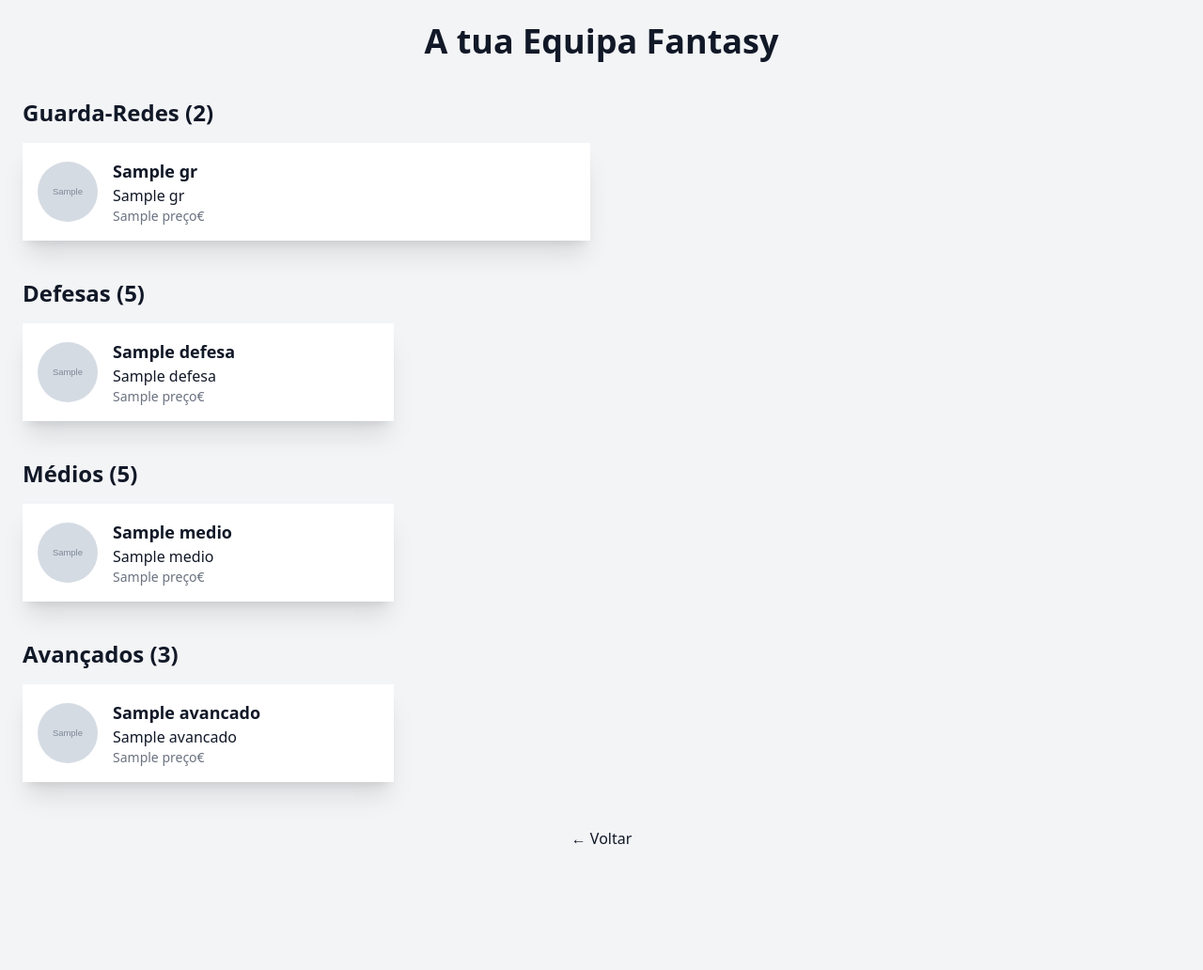
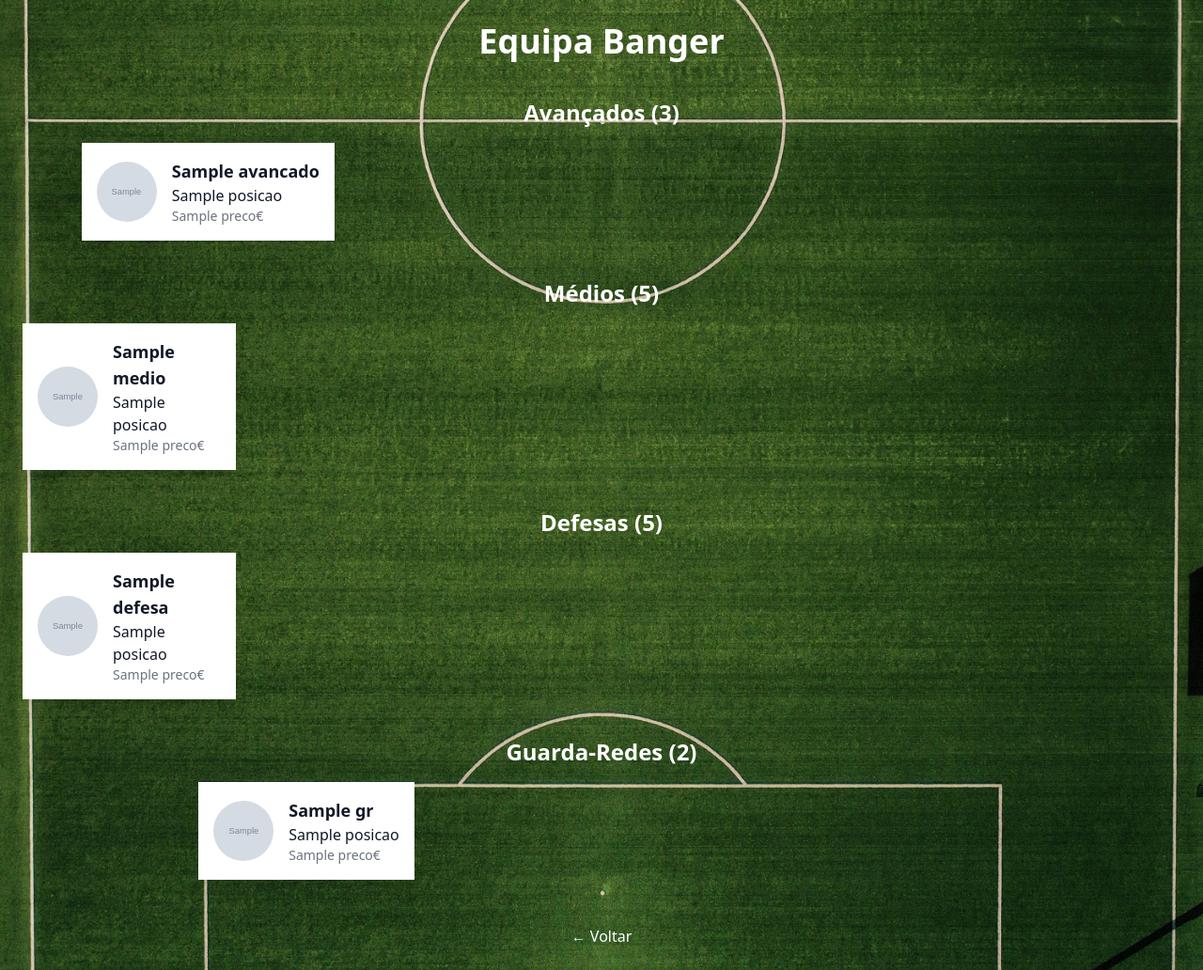
Before and after one commit to Bernardo2409/FBD_Project, a Flask app: template templates/equipa.html in a window 1280 px wide. Shown: the whole page at 94% size. Before the commit the page ends 898 px from the top, so only its background shows below. Run offline with Flask 3, Linux system fonts and the light colour scheme; the template is opened without the code that fills it: most values are stand-ins (such as "Sample title", 1, 10 or a date in 2020); grey boxes marked "Sample" are stand-in pictures; some libraries are stand-ins or nearby versions.

Commit message:
equipa com fronted, ligações, condições.

```diff
--- a/app.py
+++ b/app.py
@@ -81,28 +81,25 @@ def club_details(c_id):
 
 
 POSICOES = {
-    "Goal-Keeper": "GR",
-    "Defender": "DF",
-    "Midfielder": "MD",
-    "Forward": "AV"
+    "POS01": "Goalkeeper",
+    "POS02": "Defender",
+    "POS03": "Midfielder",
+    "POS04": "Forward"
 }
 
 @app.route("/equipa")
 def equipa():
     jogadores = list_all()
 
-    # adicionar atributo posicao_nome (GR/DF/MD/AV)
-    for j in jogadores:
-        j.posicao_nome = POSICOES.get(j.posicao, "???")
-
     # separar as posições
-    guarda_redes = [j for j in jogadores if j.posicao == "Goal-Keeper"]
+    guarda_redes = [j for j in jogadores if j.posicao == "Goalkeeper"]
     defesas      = [j for j in jogadores if j.posicao == "Defender"]
     medios       = [j for j in jogadores if j.posicao == "Midfielder"]
     avancados    = [j for j in jogadores if j.posicao == "Forward"]
 
     # validar quantidade
     if len(guarda_redes) < 2 or len(defesas) < 5 or len(medios) < 5 or len(avancados) < 3:
+        print([j.posicao for j in jogadores])
         return "Jogadores insuficientes para criar equipa automaticamente", 500
 
     equipa_auto = {
--- a/templates/club_details.html
+++ b/templates/club_details.html
@@ -76,7 +76,7 @@
 
                         <td class="py-3 px-4 font-semibold text-center">{{ jogador.nome }}</td>
                         <td class="py-3 px-4 text-primary font-medium text-center">{{ jogador.posicao }}</td>
-                        <td class="py-3 px-4 font-mono text-center">{{ jogador.preco }} </td>
+                        <td class="py-3 px-4 font-mono text-center">{{ jogador.preco }} €</td>
 
                         <td class="py-3 px-4 text-center">
                             <a href="/players/{{ jogador.id }}" class="btn btn-sm btn-secondary btn-outline">See</a>
--- a/templates/equipa.html
+++ b/templates/equipa.html
@@ -7,87 +7,104 @@
     <script src="https://cdn.jsdelivr.net/npm/daisyui@1.19.0/dist/full.js"></script>
 </head>
 
-<body class="bg-gray-100 text-gray-900" data-theme="corporate">
+<body
+    class="text-gray-900 bg-cover bg-center bg-no-repeat min-h-screen"
+    data-theme="corporate"
+    style="background-image: url('/static/images/stadium2.jpg');">
+
 
 <div class="container mx-auto p-6">
 
-    <h1 class="text-4xl font-bold text-center text-primary mb-10">
-        A tua Equipa Fantasy
+    <h1 class="text-4xl font-bold text-center text-primary mb-10 text-white">
+        Equipa Banger
     </h1>
 
-    <!-- SECÇÃO: GUARDA-REDES -->
-    <h2 class="text-2xl font-bold mb-4 text-secondary">Guarda-Redes (2)</h2>
-    <div class="grid grid-cols-1 md:grid-cols-2 gap-6 mb-10">
-        {% for j in equipa.gr %}
+    <!-- SECÇÃO: AVANÇADOS -->
+    <h2 class="text-2xl text-center mb-4 text-secondary text-white font-bold">Avançados (3)</h2>
+    <div class="grid grid-cols-1 md:grid-cols-2 xl:grid-cols-3 gap-6 mb-10 place-items-center">
+        {% for j in equipa.avancados %}
+        <a href="/players/{{ j.id }}">
             <div class="card bg-white shadow-xl p-4">
                 <div class="flex items-center gap-4">
                     <img src="{{ j.jogador_imagem }}" class="w-16 h-16 rounded-full object-cover">
                     <div>
-                    <div class="font-bold text-lg">{{ j.Nome }}</div>
-                    <div class="badge badge-primary badge-outline">{{ j.posicao_nome }}</div>
-                    <div class="text-sm text-gray-500">{{ j.Preço }}€</div>
+                        <div class="font-bold text-lg">{{ j.nome }}</div>
+                        <div class="badge badge-primary badge-outline">{{ j.posicao }}</div>
+                        <div class="text-sm text-gray-500">{{ j.preco }}€</div>
                     </div>
                 </div>
             </div>
+        </a>
         {% endfor %}
     </div>
 
 
-    <!-- SECÇÃO: DEFESAS -->
-    <h2 class="text-2xl font-bold mb-4 text-secondary">Defesas (5)</h2>
-    <div class="grid grid-cols-1 md:grid-cols-2 xl:grid-cols-3 gap-6 mb-10">
-        {% for j in equipa.defesas %}
+
+
+
+    <!-- SECÇÃO: MÉDIOS -->
+    <h2 class="text-2xl text-center mb-4 text-secondary text-white font-bold">Médios (5)</h2>
+    <div class="grid grid-cols-1 md:grid-cols-5 gap-6 mb-10 place-items-center">
+        {% for j in equipa.medios %}
+        <a href="/players/{{ j.id }}">
             <div class="card bg-white shadow-xl p-4">
                 <div class="flex items-center gap-4">
                     <img src="{{ j.jogador_imagem }}" class="w-16 h-16 rounded-full object-cover">
                     <div>
-                    <div class="font-bold text-lg">{{ j.Nome }}</div>
-                    <div class="badge badge-primary badge-outline">{{ j.posicao_nome }}</div>
-                    <div class="text-sm text-gray-500">{{ j.Preço }}€</div>
+                        <div class="font-bold text-lg">{{ j.nome }}</div>
+                        <div class="badge badge-primary badge-outline">{{ j.posicao }}</div>
+                        <div class="text-sm text-gray-500">{{ j.preco }}€</div>
                     </div>
                 </div>
             </div>
+
+        </a>
         {% endfor %}
     </div>
 
 
-    <!-- SECÇÃO: MÉDIOS -->
-    <h2 class="text-2xl font-bold mb-4 text-secondary">Médios (5)</h2>
-    <div class="grid grid-cols-1 md:grid-cols-2 xl:grid-cols-3 gap-6 mb-10">
-        {% for j in equipa.medios %}
+
+    <!-- SECÇÃO: DEFESAS -->
+    <h2 class="text-2xl text-center mb-4 text-secondary text-white font-bold">Defesas (5)</h2>
+    <div class="grid grid-cols-1 md:grid-cols-5 gap-6 mb-10 place-items-center">
+        {% for j in equipa.defesas %}
+        <a href="/players/{{ j.id }}">
             <div class="card bg-white shadow-xl p-4">
                 <div class="flex items-center gap-4">
                     <img src="{{ j.jogador_imagem }}" class="w-16 h-16 rounded-full object-cover">
                     <div>
-                    <div class="font-bold text-lg">{{ j.Nome }}</div>
-                    <div class="badge badge-primary badge-outline">{{ j.posicao_nome }}</div>
-                    <div class="text-sm text-gray-500">{{ j.Preço }}€</div>
+                        <div class="font-bold text-lg">{{ j.nome }}</div>
+                        <div class="badge badge-primary badge-outline">{{ j.posicao }}</div>
+                        <div class="text-sm text-gray-500">{{ j.preco }}€</div>
                     </div>
                 </div>
             </div>
+        </a>
         {% endfor %}
     </div>
 
 
-    <!-- SECÇÃO: AVANÇADOS -->
-    <h2 class="text-2xl font-bold mb-4 text-secondary">Avançados (3)</h2>
-    <div class="grid grid-cols-1 md:grid-cols-2 xl:grid-cols-3 gap-6 mb-10">
-        {% for j in equipa.avancados %}
+     <!-- SECÇÃO: GUARDA-REDES -->
+    <h2 class="text-2xl text-center mb-4 text-secondary text-white font-bold">Guarda-Redes (2)</h2>
+    <div class="grid grid-cols-1 md:grid-cols-2 gap-6 mb-10 place-items-center">
+        {% for j in equipa.gr %}
+        <a href="/players/{{ j.id }}">
             <div class="card bg-white shadow-xl p-4">
                 <div class="flex items-center gap-4">
                     <img src="{{ j.jogador_imagem }}" class="w-16 h-16 rounded-full object-cover">
                     <div>
-                    <div class="font-bold text-lg">{{ j.Nome }}</div>
-                    <div class="badge badge-primary badge-outline">{{ j.posicao_nome }}</div>
-                    <div class="text-sm text-gray-500">{{ j.Preço }}€</div>
+                        <div class="font-bold text-lg">{{ j.nome }}</div>
+                        <div class="badge badge-primary badge-outline">{{ j.posicao }}</div>
+                        <div class="text-sm text-gray-500">{{ j.preco }}€</div>
                     </div>
                 </div>
             </div>
+        </a>
         {% endfor %}
     </div>
 
     <div class="mt-12 text-center">
-        <a href="/index" class="btn btn-secondary px-8">← Voltar</a>
+        <a href="/index" class="btn btn-secondary px-8 text-white">← Voltar</a>
     </div>
 
 </div>
--- a/templates/player_details.html
+++ b/templates/player_details.html
@@ -35,11 +35,10 @@
                 <div class="flex flex-col md:flex-row items-center gap-4 justify-center md:justify-start">
                     <a href="/clubs/{{ jogador.Clube_id }}"
                         class="btn btn-primary btn-outline font-semibold">
-                        Club Details
-                    </a>
                     <img src="{{ jogador.clube_imagem }}"
                          alt="Imagem do Clube"
                          class="w-16 h-16 object-cover rounded-full mask mask-squircle shadow-md" />
+                    </a>
                 </div>
             </div>
         </div>
```
Also changed, not shown: static/images/stadium.jpg (added), static/images/stadium2.jpg (added). Lines whose indentation alone changed are shown as unchanged.
